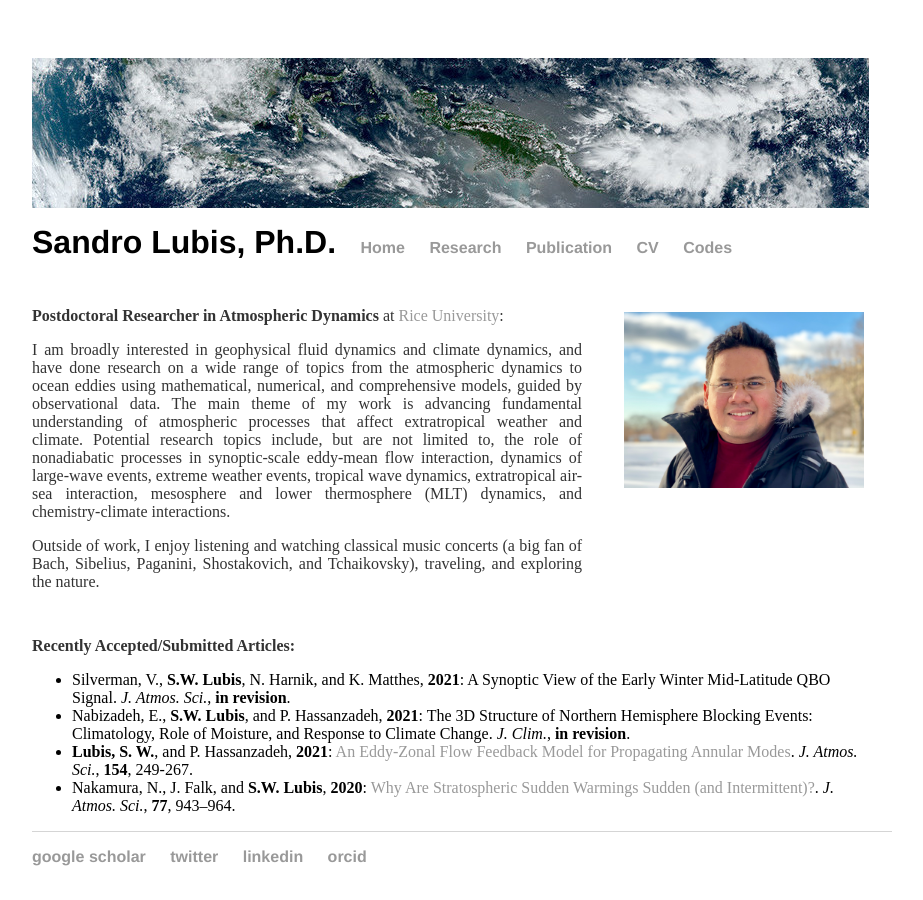
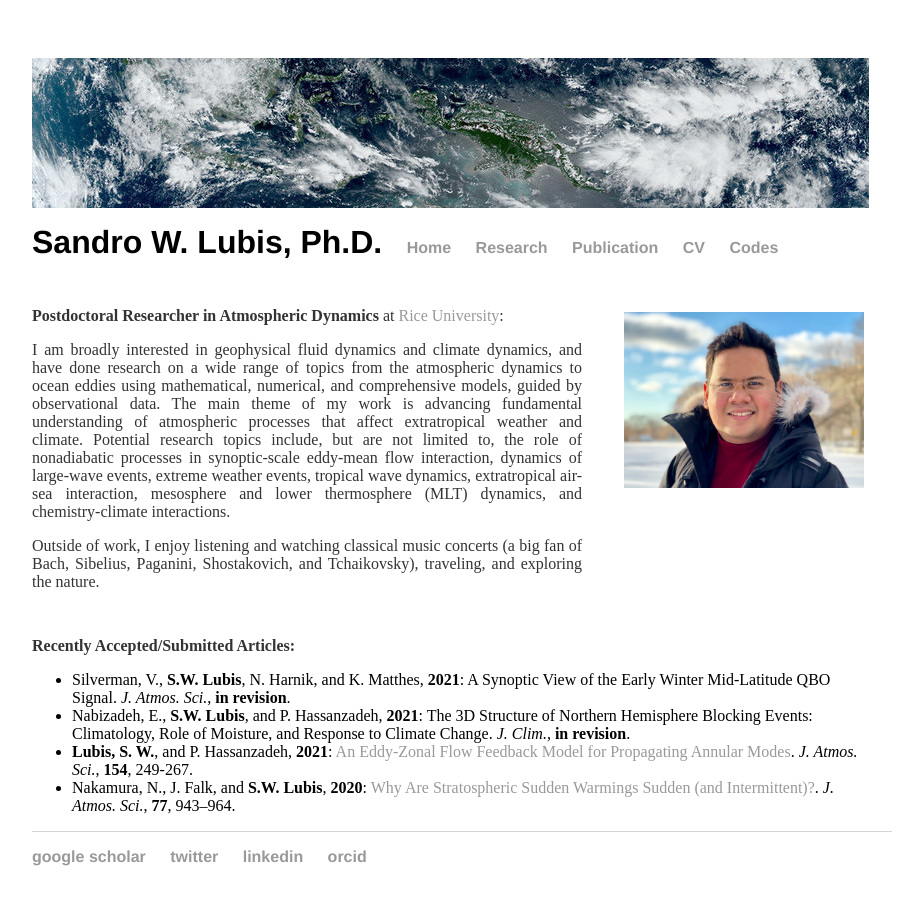
Before and after one commit to sandrolubis/sandrolubis.github.io, a Jekyll site: the page built from index.html, in a window 1280 px wide. Shown: the whole page, without its empty margins (276-1199 px from the left). Built offline with Jekyll 4.4.1, drawn with Linux system fonts in a browser that asks for light colours.

```diff
--- a/_config.yml
+++ b/_config.yml
@@ -1,2 +1,2 @@
-name: Sandro Lubis, Ph.D.
+name: Sandro W. Lubis, Ph.D.
 markdown: kramdown
```
